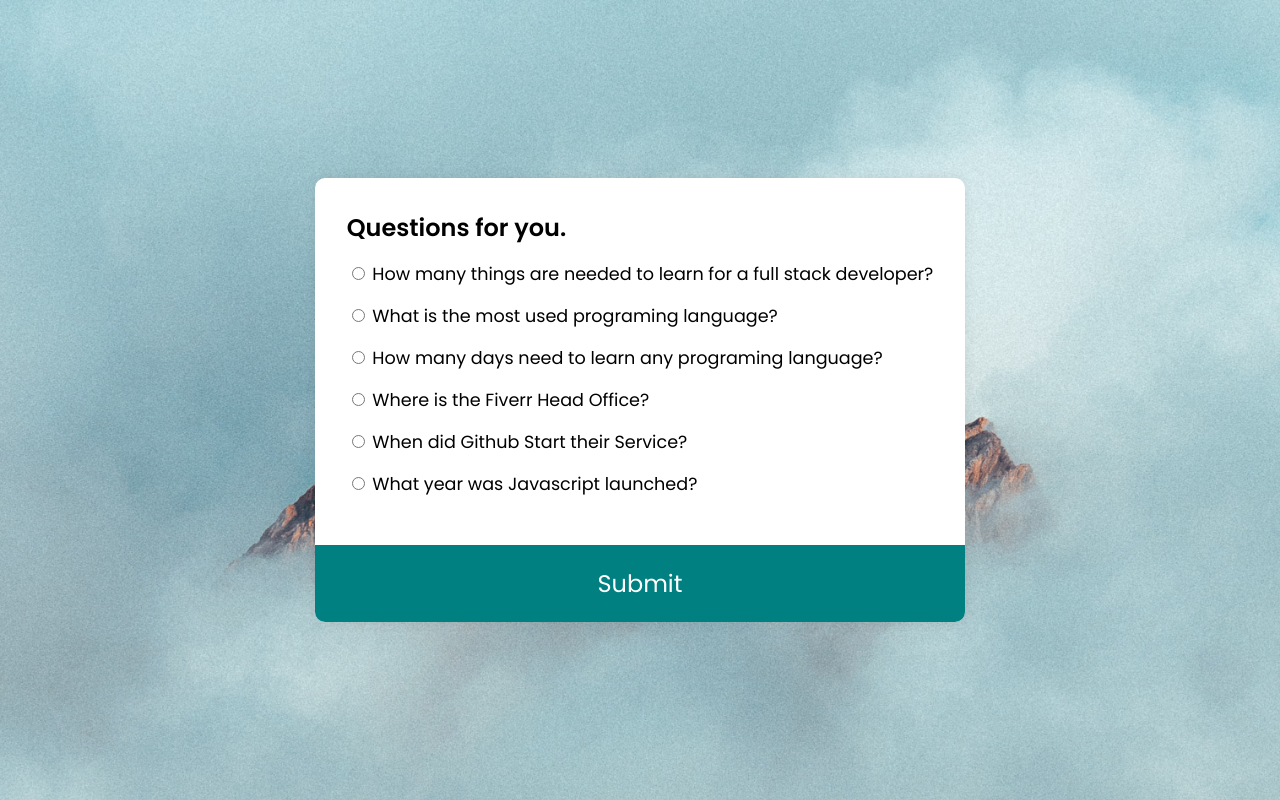
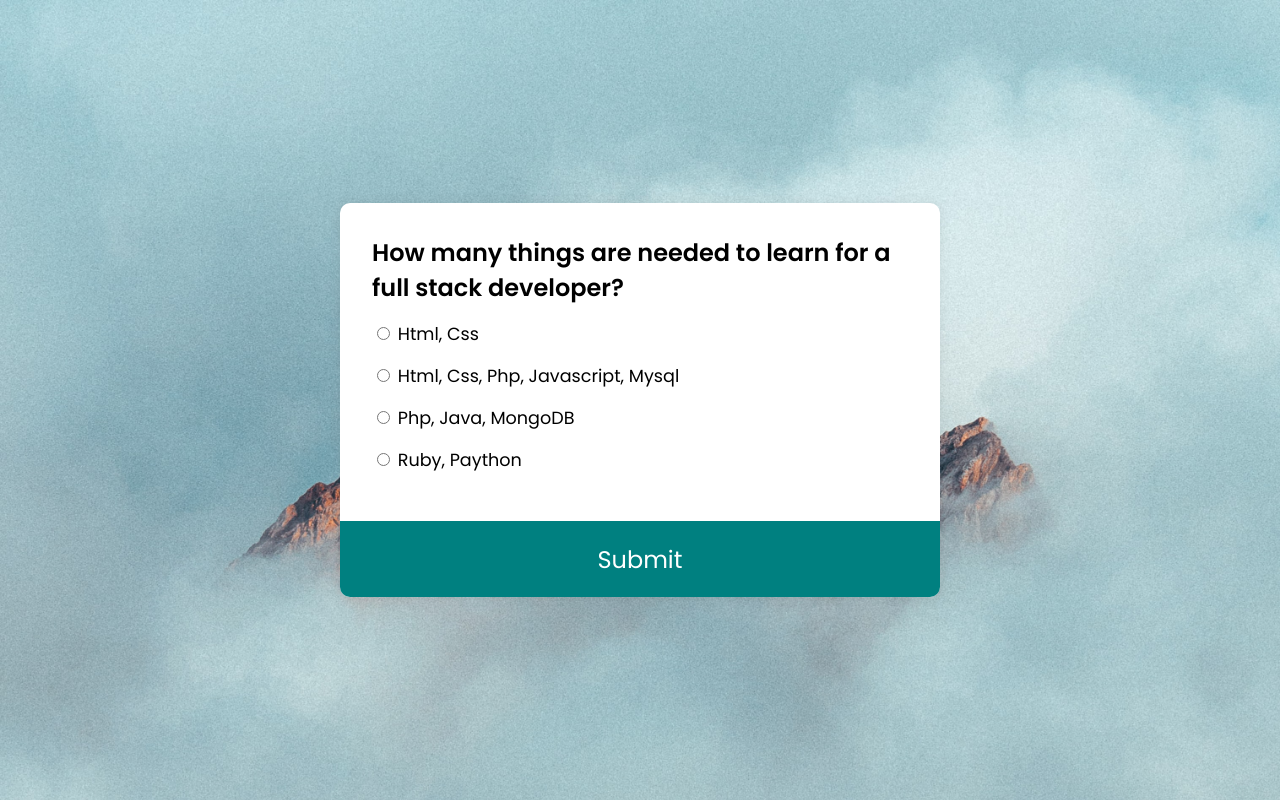
Before and after one commit to webservice96/js-quiz-app, a plain HTML site: page index.html in a window 1280 px wide. Both pictures are taken after a click on the button "Submit". Drawn offline with Linux system fonts and the light colour scheme; some packages are replaced by stand-ins of ours; a script that the page names is missing.

Commit message:
Complete

```diff
--- a/assets/style.css
+++ b/assets/style.css
@@ -18,7 +18,10 @@ body {
     height: 100vh;
     background-image: url(./img/bg.jpg);
     background-size: cover;
-    background-position: bottom bottom;
+}
+
+body#bodyId {
+    height: 100vh !important;
 }
 
 h2 {
@@ -31,11 +34,16 @@ ul li {
     margin: 1rem 0;
 }
 
+ul li label {
+    cursor: pointer;
+}
+
 .quiz-container {
     background-color: #fff;
     border-radius: 10px;
     box-shadow: 0 0 10px 2px rgba(100, 100, 100, 0.1);
     overflow: hidden;
+    width: 600px;
 }
 
 .quiz-header {
--- a/index.html
+++ b/index.html
@@ -9,41 +9,42 @@
     <link rel="stylesheet" href="assets/style.css">
 </head>
 
-<body>
+<body id="bodyId">
 
     <div class="quiz-container">
         <div class="quiz-header">
-            <h2>Questions for you.</h2>
+            <h2 id="question">Questions for you.</h2>
             <ul>
-                <li>
-                    <input type="radio" name="answer" id="qa">
-                    <label for="qa">How many things are needed to learn for a full stack developer?</label>
+                <li class="q-box-1">
+                    <input type="radio" name="answer" class="answer" id="a">
+                    <label for="a" class="qa_text">How many things are needed to learn for a full stack developer?</label>
                 </li>
-                <li>
-                    <input type="radio" name="answer" id="qb">
-                    <label for="qb">What is the most used programing language?</label>
+                <li class="q-box-2">
+                    <input type="radio" name="answer" class="answer" id="b">
+                    <label for="b" class="qb_text">What is the most used programing language?</label>
                 </li>
-                <li>
-                    <input type="radio" name="answer" id="qc">
-                    <label for="qc">How many days need to learn any programing language?</label>
+                <li class="q-box-3">
+                    <input type="radio" name="answer" class="answer" id="c">
+                    <label for="c" class="qc_text">How many days need to learn any programing language?</label>
                 </li>
-                <li>
-                    <input type="radio" name="answer" id="qd">
-                    <label for="qd">Where is the Fiverr Head Office?</label>
+                <li class="q-box-4">
+                    <input type="radio" name="answer" class="answer" id="d">
+                    <label for="d" class="qd_text">Where is the Fiverr Head Office?</label>
                 </li>
-                <li>
-                    <input type="radio" name="answer" id="qe">
-                    <label for="qe">When did Github Start their Service?</label>
+                <li class="q-box-5">
+                    <input type="radio" name="answer" class="answer" id="e">
+                    <label for="e" class="qe_text">When did Github Start their Service?</label>
                 </li>
-                <li>
-                    <input type="radio" name="answer" id="qf">
-                    <label for="qf">What year was Javascript launched?</label>
+                <li class="q-box-6">
+                    <input type="radio" name="answer" class="answer" id="f">
+                    <label for="f" class="qf_text">What year was Javascript launched?</label>
                 </li>
             </ul>
         </div>
-        <button class="btn"> Submit </button>
+        <button class="btn" id="submit"> Submit </button>
     </div>
 
+    <script src="//cdn.jsdelivr.net/npm/sweetalert2@11"></script>
     <script src="script.js"></script>
 </body>
 
--- a/script.js
+++ b/script.js
@@ -45,4 +45,84 @@ const quizData = [{
         e: 'Jan 1999',
         correct: 'd'
     }
-]
+];
+
+const questionEl = document.querySelector('#question');
+
+// label elements
+var qa_text = document.querySelector('.qa_text');
+var qb_text = document.querySelector('.qb_text');
+var qc_text = document.querySelector('.qc_text');
+var qd_text = document.querySelector('.qd_text');
+var qe_text = document.querySelector('.qe_text');
+var qf_text = document.querySelector('.qf_text');
+
+const answerELs = document.querySelectorAll('.answer');
+
+// submit btn
+var submit = document.querySelector('#submit');
+
+let currentQuiz = 0;
+let score = 0;
+
+loadQuiz();
+
+function loadQuiz() {
+    deselectedAnswer();
+    const currentQuizData = quizData[currentQuiz];
+    questionEl.innerHTML = currentQuizData.question;
+
+    qa_text.innerHTML = currentQuizData.a ? currentQuizData.a : document.querySelector('.q-box-1').style.display = 'none';
+    qb_text.innerHTML = currentQuizData.b ? currentQuizData.b : document.querySelector('.q-box-2').style.display = 'none';
+    qc_text.innerHTML = currentQuizData.c ? currentQuizData.c : document.querySelector('.q-box-3').style.display = 'none';
+    qd_text.innerHTML = currentQuizData.d ? currentQuizData.d : document.querySelector('.q-box-4').style.display = 'none';
+    qe_text.innerHTML = currentQuizData.e ? currentQuizData.e : document.querySelector('.q-box-5').style.display = 'none';
+    qf_text.innerHTML = currentQuizData.f ? currentQuizData.f : document.querySelector('.q-box-6').style.display = 'none';
+}
+
+function getSelected() {
+    let answer = undefined;
+    answerELs.forEach(answerEL => {
+        if (answerEL.checked) {
+            answer = answerEL.id;
+        }
+    });
+    return answer;
+}
+
+function deselectedAnswer() {
+    answerELs.forEach(answerEL => {
+        answerEL.checked = false;
+    });
+}
+
+submit.addEventListener('click', () => {
+
+    const answer = getSelected();
+
+    if (answer) {
+        if (answer === quizData[currentQuiz].correct) {
+            score++;
+        }
+        currentQuiz++;
+        if (currentQuiz < quizData.length) {
+            loadQuiz();
+        } else {
+            // TODO: show result
+            Swal.fire({
+                title: `${score}/${quizData.length}`,
+                icon: 'success',
+                html: 'Your Score!',
+                showCancelButton: true,
+                focusConfirm: false,
+                confirmButtonText: 'Reload!',
+                cancelButtonText: 'Ok',
+                cancelButtonAriaLabel: 'Thumbs down'
+            });
+            var reload = document.querySelector('.swal2-confirm');
+            reload.addEventListener('click', () => {
+                location.reload();
+            });
+        }
+    }
+});
```
